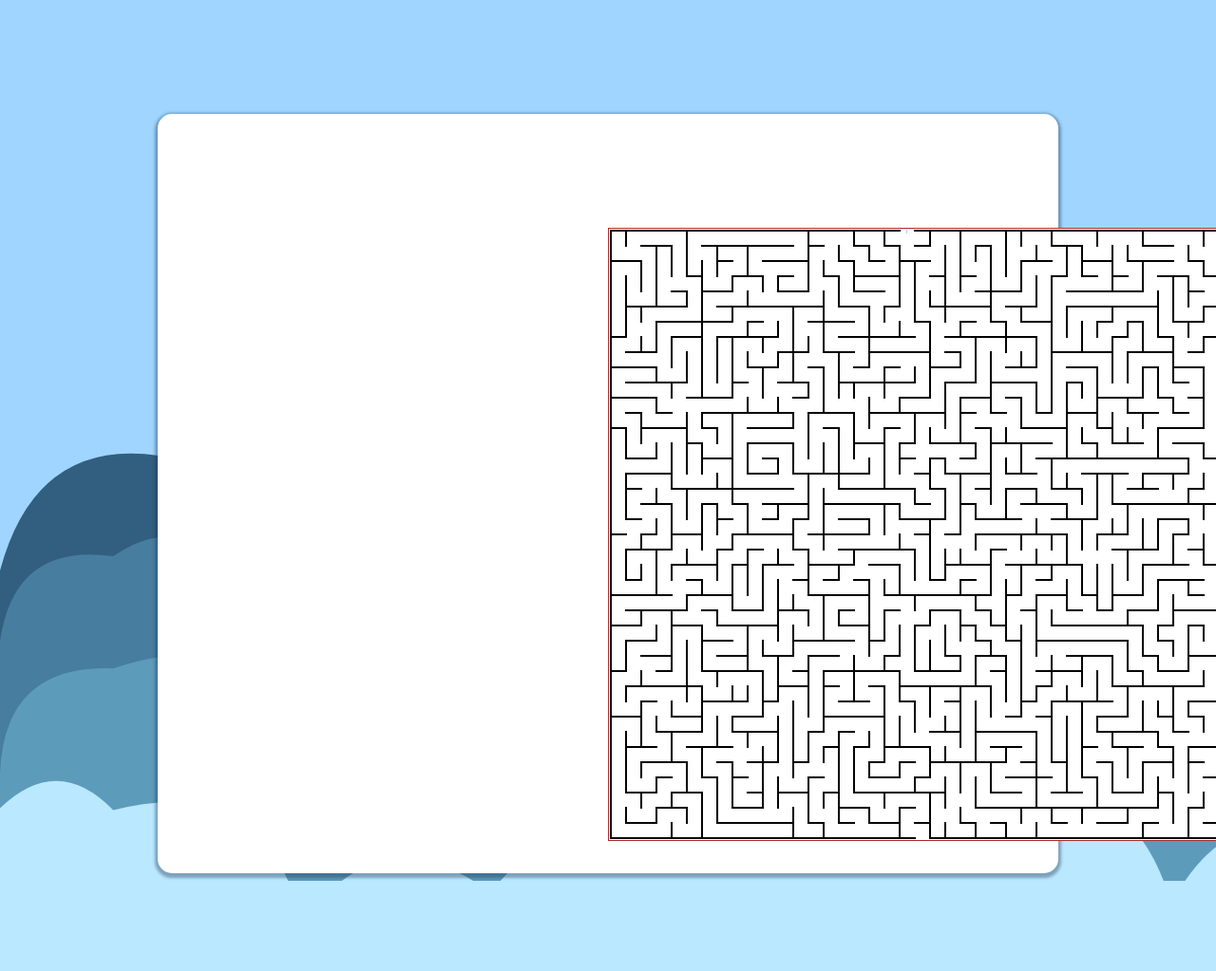
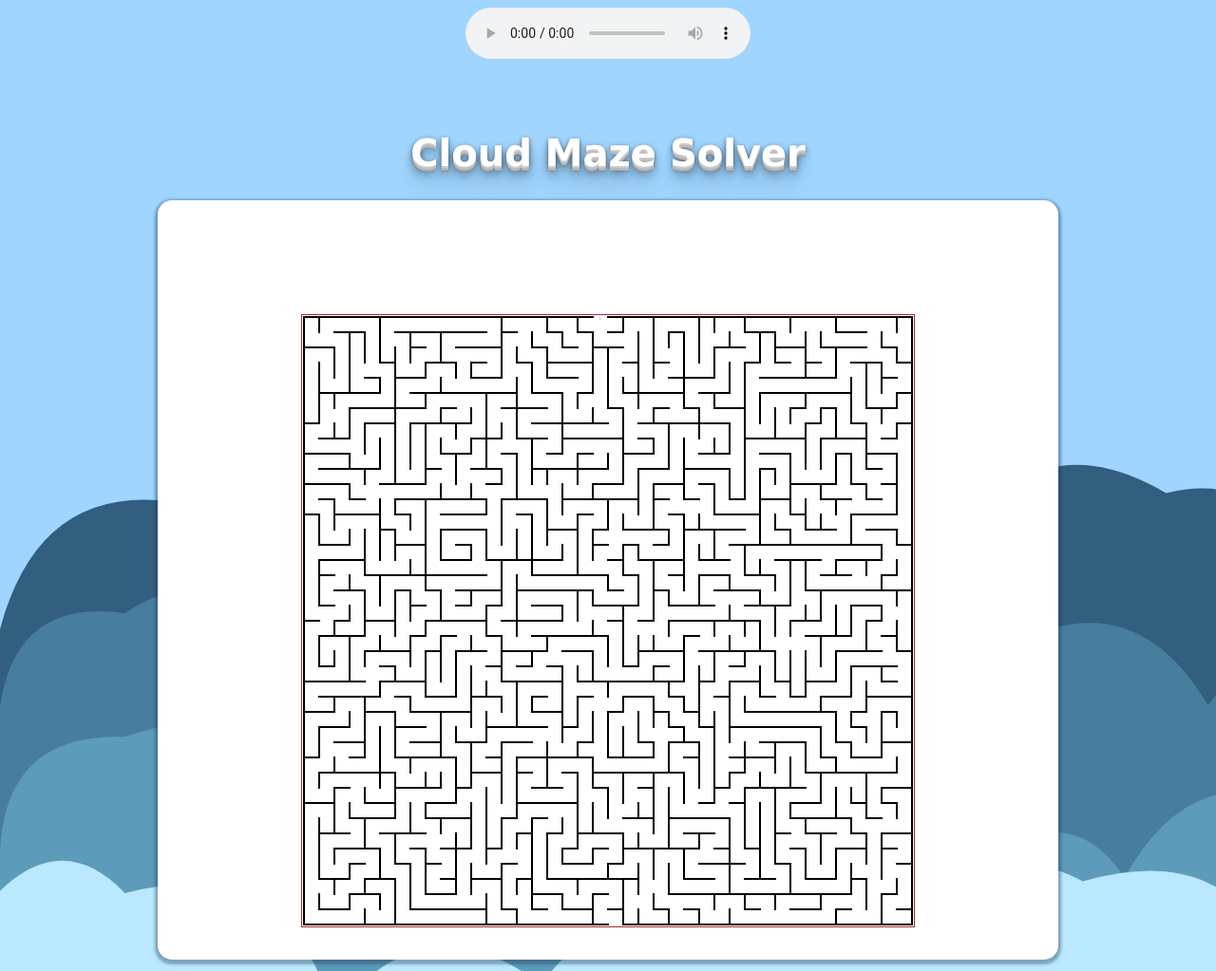
Before and after one commit to Loxolotl/Labirint, a plain HTML site: page index.html in a window 1280 px wide. Shown: the whole page at 95% size. Before the commit the page ends 928 px from the top, so only its background shows below. Drawn offline with nearby package versions, Linux system fonts and the light colour scheme.

Commit message:
Working
Audio added (WIP)

```diff
--- a/css/styles.css
+++ b/css/styles.css
@@ -4,35 +4,49 @@ body{
     background-position: fixed;
     background-size: cover;
     background-color: rgba(185, 232, 255, 1);
+    text-align: center;
 }
 #main{
     width: 75%;
     height: 100vh;
     border-radius: 15px;
     background-color: white;
-    margin-left: auto;
-    margin-right: auto;
-    margin-top: 15vh;
+    margin-left: 12.5%;
+    margin-right: 12.5%;
+
     -webkit-box-shadow: 0px 2px 3px 3px rgba(35,57,84,0.4);
     -moz-box-shadow: 0px 2px 3px 3px rgba(35,57,84,0.4);
     box-shadow: 0px 2px 3px 3px rgba(35,57,84,0.4);
     text-align: center;
+    display: inline-flex;
+    justify-content: center;
+
+}
+#mainTitle{
+    margin-top: 9vh;
+    font-size: 5vh;
+    font-family: 'Lucida Sans', 'Lucida Sans Regular', 'Lucida Grande', 'Lucida Sans Unicode', Geneva, Verdana, sans-serif;
+    font-weight: bold;
+    color: white;
+    color: #FFFFFF;
+
+text-shadow: 0 1px 0 #CCCCCC, 0 2px 0 #c9c9c9, 0 3px 0 #bbb, 0 4px 0 #b9b9b9, 0 5px 0 #aaa, 0 6px 1px rgba(0,0,0,.1), 0 0 5px rgba(0,0,0,.1), 0 1px 3px rgba(0,0,0,.3), 0 3px 5px rgba(0,0,0,.2), 0 5px 10px rgba(0,0,0,.25), 0 10px 10px rgba(0,0,0,.2), 0 20px 20px rgba(0,0,0,.15);
 }
 
 #canvas{
     border: 1px brown solid;
     margin-top: 15vh;
     position: absolute;
-    margin-left: auto;
-    margin-right: auto;
+    flex: 1;
+
     z-index: 125;
 }
 #bgcanvas{
     border: 1px rgb(54, 42, 165) solid;
     margin-top: 15vh;
     position: absolute;
-    margin-left: auto;
-    margin-right: auto;
+    flex: 1;
+
     z-index: 10;
 }
 
@@ -46,3 +60,6 @@ body{
     margin-top: 15vh;
     transition: transform 0.2s;
 }
+#myAudio{
+
+}
--- a/index.html
+++ b/index.html
@@ -9,11 +9,17 @@
         <script src="lib/jquery-3.6.4.min.js"></script>
     </head>
     <body>
+        <audio id="myAudio" src="aud/piano.wav" type="audio/wav" controls loop ></audio>
+        <h1 id="mainTitle">Cloud Maze Solver</h1>
         <div id="main">
+
             <canvas id="canvas" width="644" height="644"></canvas>
             <canvas id="bgcanvas" width="644" height="644"></canvas>
-			<div id="status"></div>
+
             <script>
+                $(document).ready(function() {
+                    $("#myAudio").get(0).play();
+                });
  var key = {
   UP: 38,
   DOWN: 40,
```
Also changed, not shown: 3 other files.
